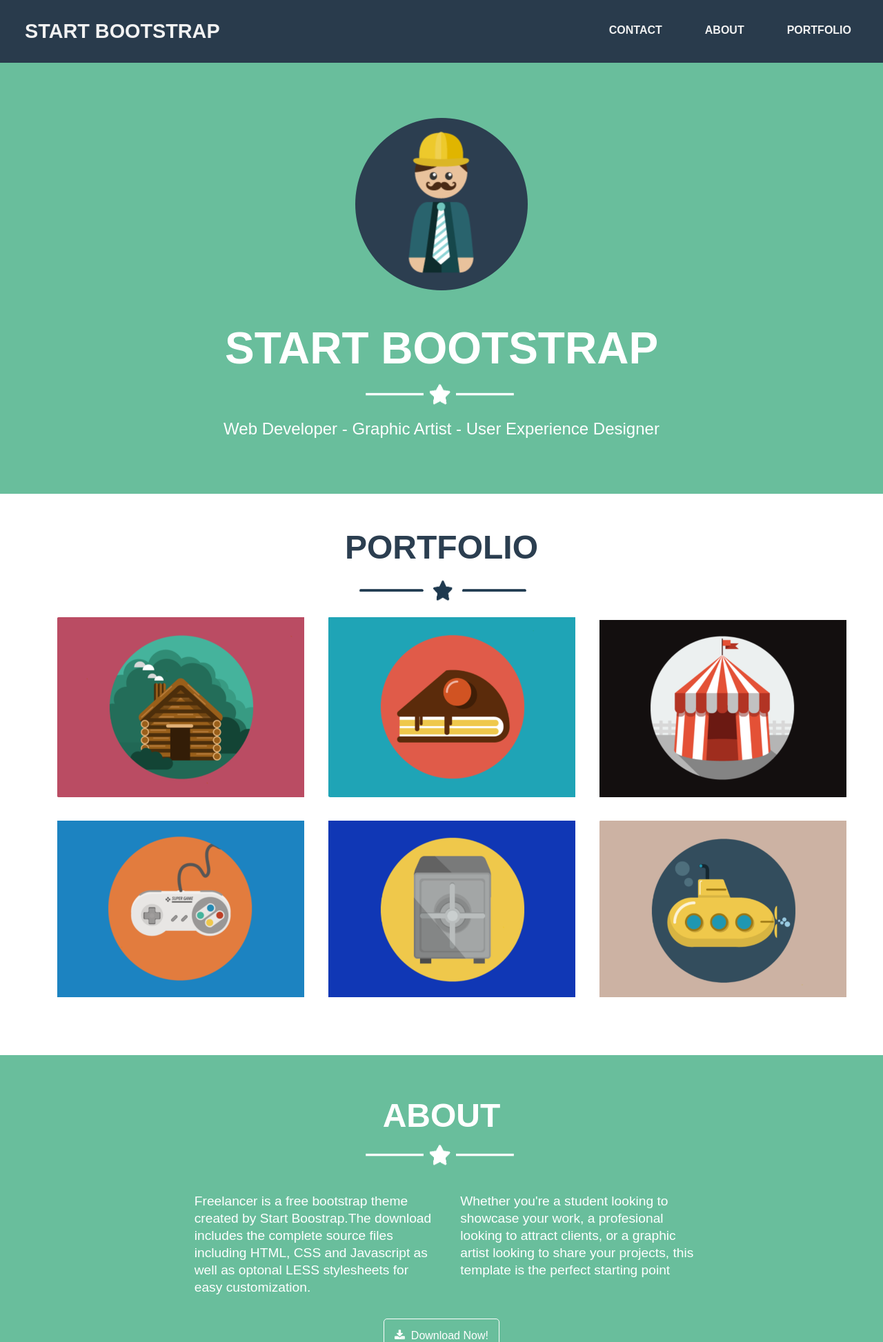
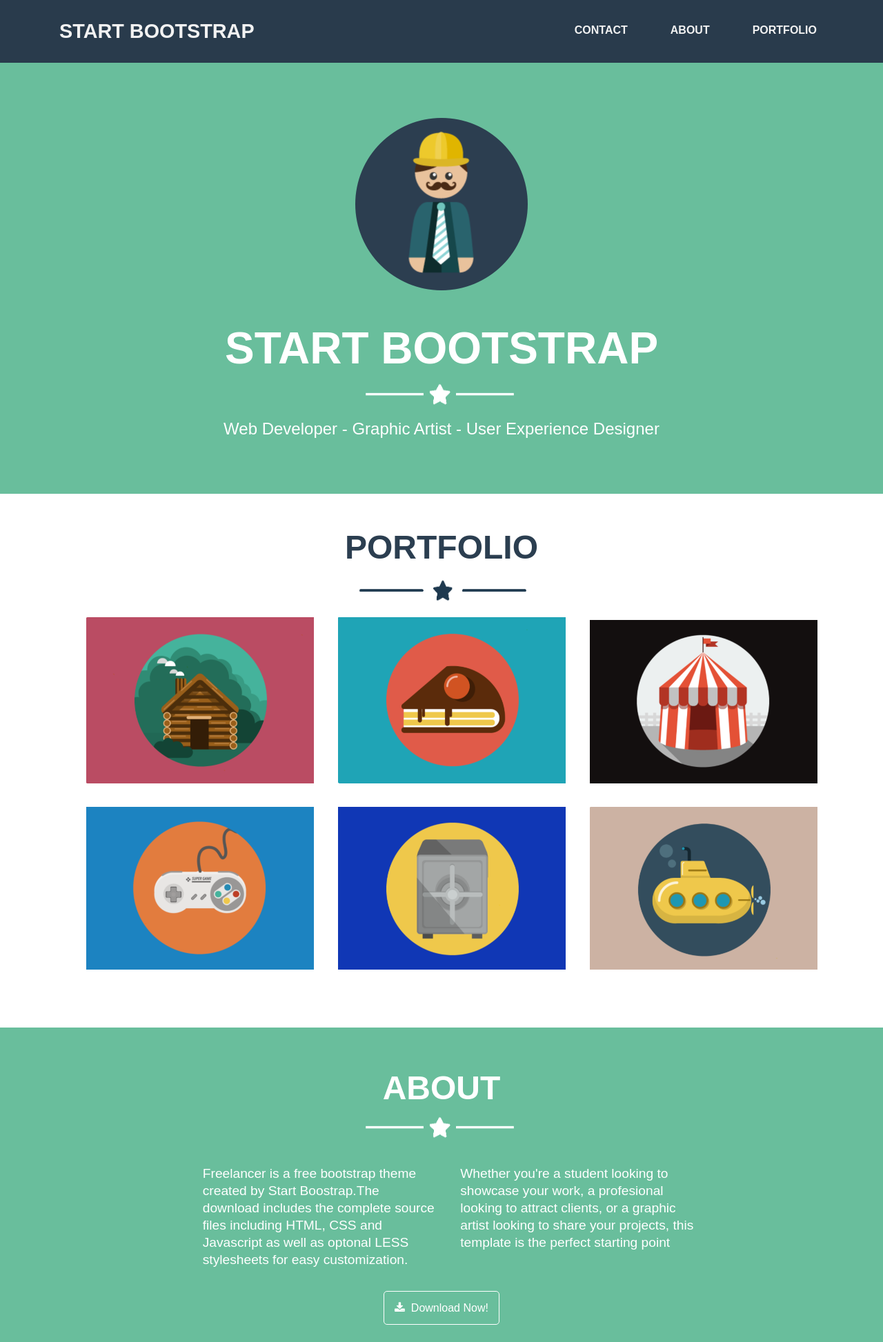
Before and after one commit to bilalahm3d/UI-project, a PHP site: page / in a window 1280 px wide. Shown: the top 1946 px of the page at 69% size. Run offline with PHP 8.4, Linux system fonts and the light colour scheme.

Commit message:
Update style.css

```diff
--- a/css/style.css
+++ b/css/style.css
@@ -143,7 +143,7 @@ body{
 		color: #293b4c;
 	}
 	.align{
-		max-width: 1838px;
+		max-width: 1180px;
 		margin: auto;
 	}
 	.container{
```
